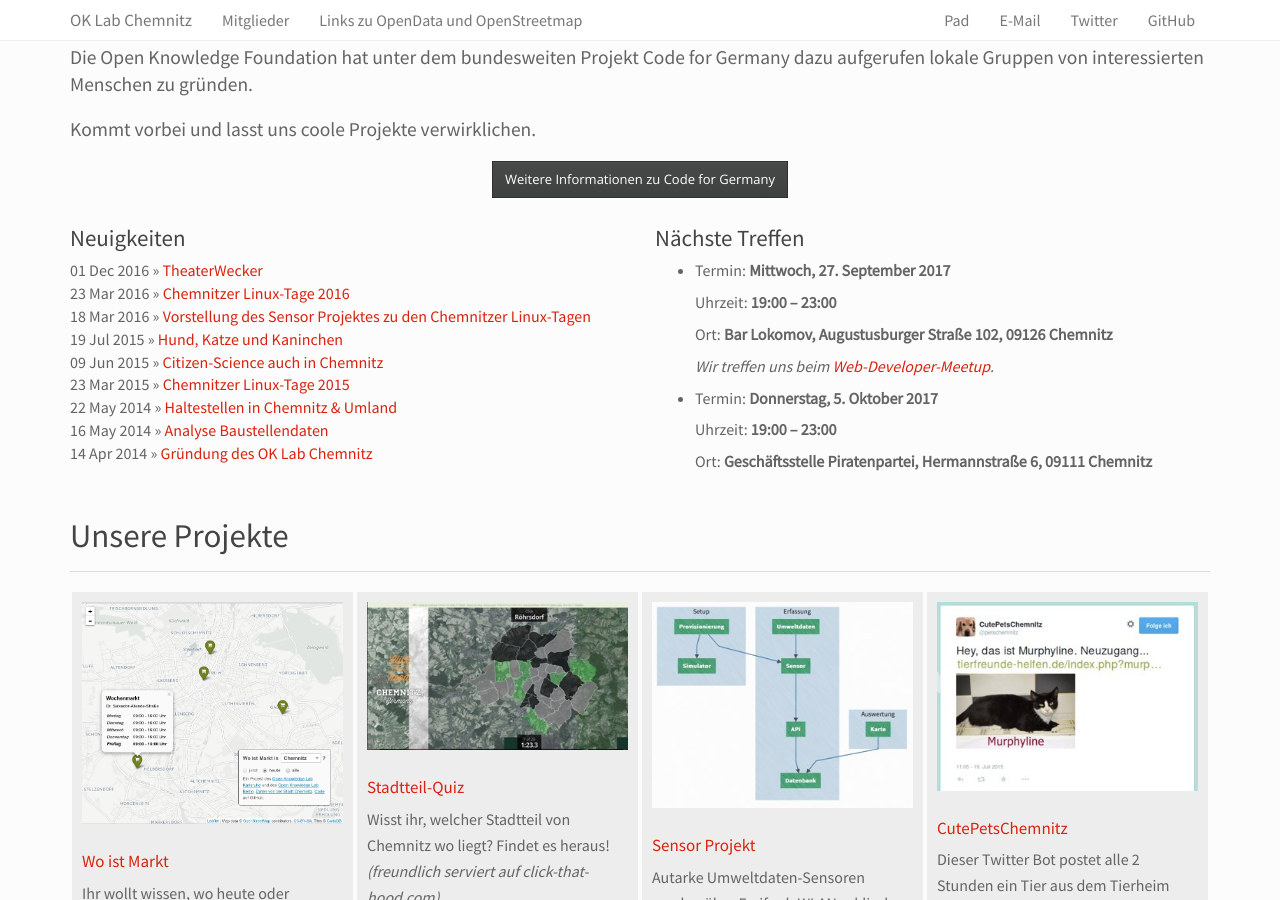
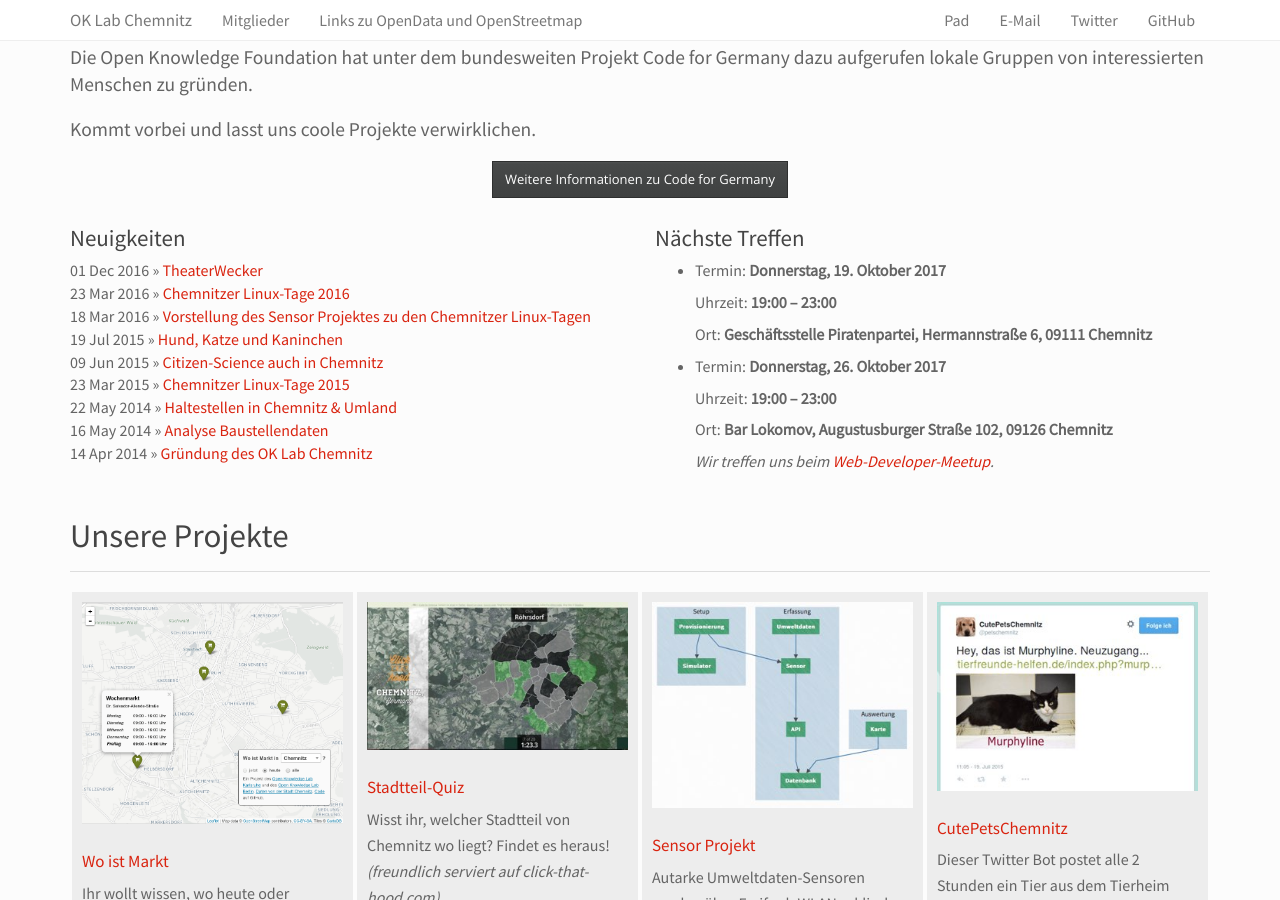
Before and after one commit to CodeforChemnitz/codeforchemnitz.github.io, a Jekyll site: the page built from index.html, in a window 1280 px wide and 900 px high, scrolled down 1282 px. Built offline with Jekyll 4.4.1, drawn with Linux system fonts in a browser that asks for light colours.

Commit message:
Update events

```diff
--- a/_data/treffen.yml
+++ b/_data/treffen.yml
@@ -3,15 +3,15 @@
 #  location: Bar Lokomov, Augustusburger Straße 102, 09126 Chemnitz
 #  more: Wir treffen uns beim <a href="https://www.meetup.com/de-DE/Web-Developer-Chemnitz/">Web-Developer-Meetup</a>.
 
-- day: Mittwoch
-  day-nr: 27
-  month: September 2017
+- day: Donnerstag
+  day-nr: 19
+  month: Oktober 2017
+  time: "19:00 – 23:00"
+  location: Geschäftsstelle Piratenpartei, Hermannstraße 6, 09111 Chemnitz
+
+- day: Donnerstag
+  day-nr: 26
+  month: Oktober 2017
   time: "19:00 – 23:00"
   location: Bar Lokomov, Augustusburger Straße 102, 09126 Chemnitz
   more: Wir treffen uns beim <a href="https://www.meetup.com/de-DE/Web-Developer-Chemnitz/">Web-Developer-Meetup</a>.
-
-- day: Donnerstag
-  day-nr: 5
-  month: Oktober 2017
-  time: "19:00 – 23:00"
-  location: Geschäftsstelle Piratenpartei, Hermannstraße 6, 09111 Chemnitz
```
